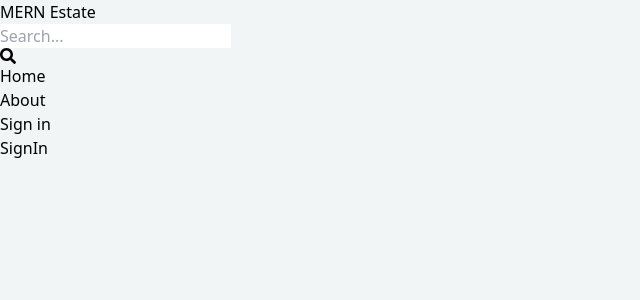
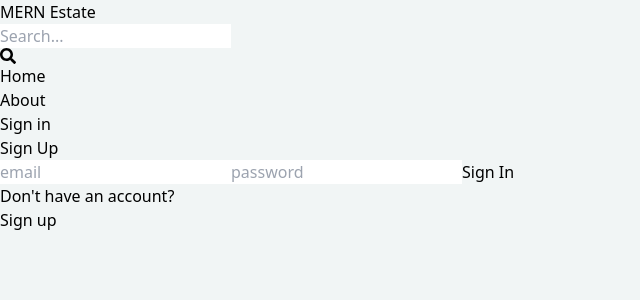
Before and after one commit to AmolDhawle/RealEstateApp-MERN, a React (Vite) app in the folder frontend/: page /sign-in in a window 1280 px wide. Shown: the top 300 px of the page, without its empty margins (0-640 px from the left). Built offline with nearby package versions, Linux system fonts and the light colour scheme.

Commit message:
completed signin page functionality

```diff
--- a/frontend/src/pages/SignIn.jsx
+++ b/frontend/src/pages/SignIn.jsx
@@ -1,11 +1,68 @@
-import React from 'react'
+import { useState } from 'react';
+import { Link, useNavigate } from 'react-router-dom';
 
 const SignIn = () => {
+
+  const [formData, setFormData] = useState({});
+  const [error, setError] = useState(null);
+  const [loading, setLoading] = useState(false);
+  const navigate = useNavigate();
+
+  const handleChange = (e) => {
+    setFormData({
+        ...formData,
+        [e.target.id]: e.target.value
+      });
+  };
+
+  const handleSubmit = async(e) => {
+    e.preventDefault();
+
+    try {
+        setLoading(true);
+        const res = await fetch('/api/auth/signin',
+        {
+          method: 'POST',
+          headers: {
+            'Content-Type': 'application/json'
+          },
+          body: JSON.stringify(formData),
+        });
+        const data = await res.json();
+        if (data.success === false) {
+          setLoading(false);
+          setError(data.message);
+          return;
+        }
+        setLoading(false);
+        setError(null);
+        navigate('/')
+      } catch (error) {
+        setLoading(false);
+        setError(data.message);
+      }
+
+  };
+
+
+
   return (
-    <div>
-      SignIn
+    <div className='p-3 max-w-lg mx-auto'>
+      <h1 className='text-3xl text-center font-semibold my-7'>Sign Up</h1>
+      <form className='flex flex-col gap-4' onSubmit={handleSubmit}>
+        <input type='email' placeholder='email' className='border p-3 rounded-lg' id='email' onChange={handleChange} />
+        <input type='password' placeholder='password' className='border p-3 rounded-lg' id='password' onChange={handleChange} />
+        <button disabled={loading} className='bg-slate-700 text-white p-3 rounded-lg uppercase hover:opacity-95 disabled:opacity-80'>{loading ? 'Loading...' : 'Sign In'}</button>
+      </form>
+      <div className='flex gap-2 mt-5'>
+        <p>Don&apos;t have an account?</p>
+        <Link to={'/sign-up'}>
+          <span className='text-blue-700'>Sign up</span>
+        </Link>
+      </div>
+      {error && <p className='text-red-500 mt-5'>{error}</p>}
     </div>
   )
 }
 
-export default SignIn
+export default SignIn;
```
Also changed, not shown: 1 other file (tests, documents, lock files or other folders).
